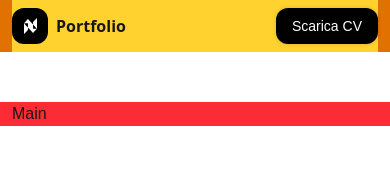
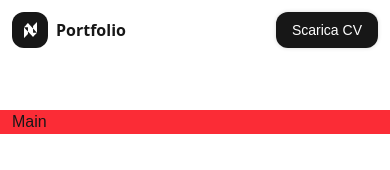
Before and after one commit to nicolocamassa/portfolio, a Next.js app: page / in a window 390 px wide. Shown: the top 170 px of the page. Built offline with nearby package versions, Linux system fonts and the light colour scheme; a web font is replaced by a local one.

Commit message:
feat (header): add Button components, glass effect, and responsive layout

```diff
--- a/app/components/SVG/Logo.tsx
+++ b/app/components/SVG/Logo.tsx
@@ -19,11 +19,11 @@ export function Logo() {
 
 export function LogoText() {
   return (
-    <>
-      <div className="bg-black rounded-xl w-9 h-9 flex items-center justify-center">
+    <a className="cursor-pointer flex items-center justify-center gap-2" href="/">
+      <div className="bg-[var(--foreground)] rounded-xl w-9 h-9 flex items-center justify-center">
         <Logo></Logo>
       </div>
       <span className="md:text-lg text-md font-semibold font-sans">Portfolio</span>
-    </>
+    </a>
   );
 }
--- a/app/components/layout/header.tsx
+++ b/app/components/layout/header.tsx
@@ -3,16 +3,29 @@ import Button from "../ui/Buttons";
 
 export default function Header() {
   return (
-    <header className="w-full h-13 md:h-15 bg-amber-600 px-3 md:px-5 sticky top-0 z-999">
-      <div className="max-w-[1750px] h-full bg-amber-300 mx-auto flex items-center justify-between">
+    <header className="sticky top-0 z-50 w-full px-3 md:px-5">
+      <div
+        className="
+          pointer-events-none absolute inset-0 h-[200%]
+          backdrop-blur-[16px]
+          [mask-image:linear-gradient(to_bottom,black_0%_50%,transparent_50%_100%)]
+        "
+      />
+
+      <div className="relative max-w-[1750px] h-15 mx-auto flex items-center justify-between">
         <div className="logoContainer flex items-center gap-2">
           <LogoText />
         </div>
 
         <nav className="text-xs md:text-sm flex items-center gap-2">
-          <a href="#test" className="hidden md:block">
+          <Button
+            href="#"
+            color="textOnly"
+            size="sm"
+            className="hidden md:block"
+          >
             Contattami
-          </a>
+          </Button>
 
           <Button href="#test" color="black" size="sm">
             Scarica CV
--- a/app/components/ui/Buttons.tsx
+++ b/app/components/ui/Buttons.tsx
@@ -5,8 +5,8 @@ const button = tv({
   variants: {
     color: {
       textOnly: "shadow-none hover:text-black text-[var(--text-secondary)]",
-      black: "bg-black text-white hover:bg-stone-800",
-      white: "bg-white text-black hover:bg-[var(--text-highlight)] hover:text-white",
+      black: "bg-[var(--foreground)] text-white hover:bg-stone-800",
+      white: "bg-white text-[var(--text-primary)] hover:bg-[var(--text-highlight)] hover:text-white",
     },
     size: {
       xs: "text-xs px-3 py-1.5",
@@ -27,11 +27,12 @@ type ButtonVariants = VariantProps<typeof button>;
 type ButtonProps = {
   children: React.ReactNode;
   href?: string;
+  className?: string;
 } & ButtonVariants;
 
-export default function Button({ children, href, color, size }: ButtonProps) {
+export default function Button({ children, href, color, size, className }: ButtonProps) {
   return (
-    <a className={button({ color, size })} href={href} role="button">
+    <a className={button({ color, size, className })} href={href} role="button">
       {children}
     </a>
   );
```
